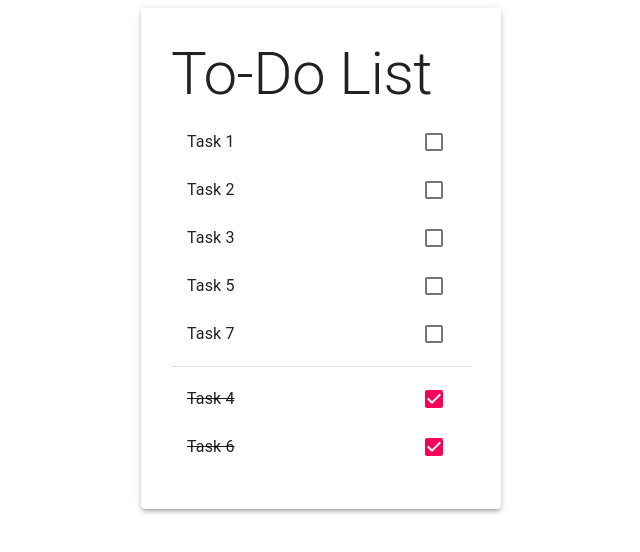
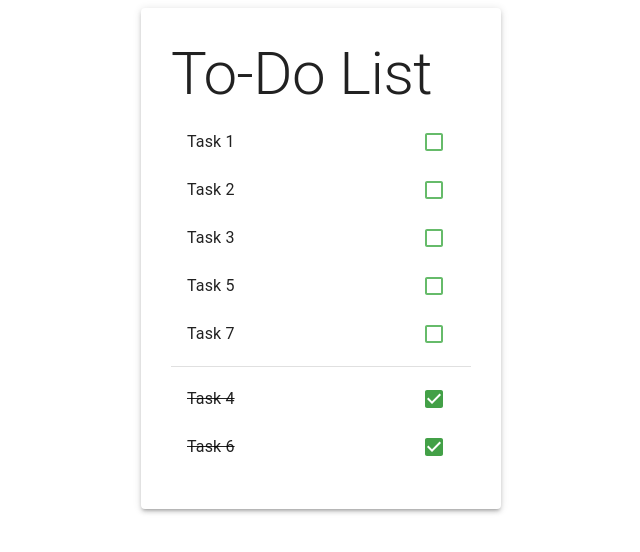
Before and after one commit to jiagui7/to-do-list-fe, a React (Create React App) app: page / in a window 1280 px wide. Shown: the top 552 px of the page, without its empty margins (349-989 px from the left). Built offline with nearby package versions, Linux system fonts and the light colour scheme.

Commit message:
Add green checkbox

```diff
--- a/src/components/list/List.tsx
+++ b/src/components/list/List.tsx
@@ -4,11 +4,24 @@ import {
   ListItem,
   Checkbox,
   List as ListComponent,
+  withStyles,
+  CheckboxProps,
 } from "@material-ui/core";
 import React from "react";
 import { Task } from "../../models/task";
 import styles from "./list.module.scss";
 import clsx from "clsx";
+import { green } from "@material-ui/core/colors";
+
+const SuccessCheckbox = withStyles({
+  root: {
+    color: green[400],
+    "&$checked": {
+      color: green[600],
+    },
+  },
+  checked: {},
+})((props: CheckboxProps) => <Checkbox color="default" {...props} />);
 
 interface Props {
   elements: Task[];
@@ -28,7 +41,7 @@ const List: React.FC<Props> = ({ elements }) => {
               })}
             />
             <ListItemSecondaryAction>
-              <Checkbox checked={completed} />
+              <SuccessCheckbox checked={completed} />
             </ListItemSecondaryAction>
           </ListItem>
         );
```
